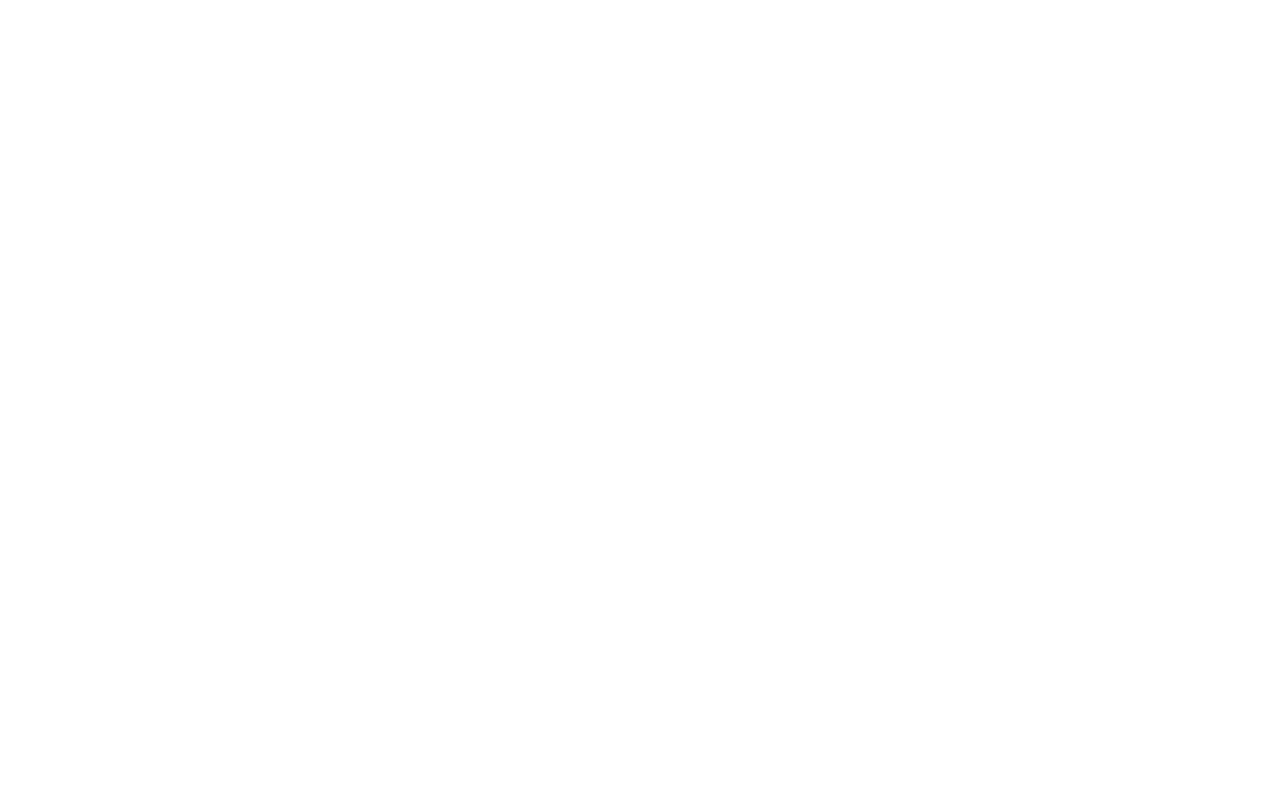
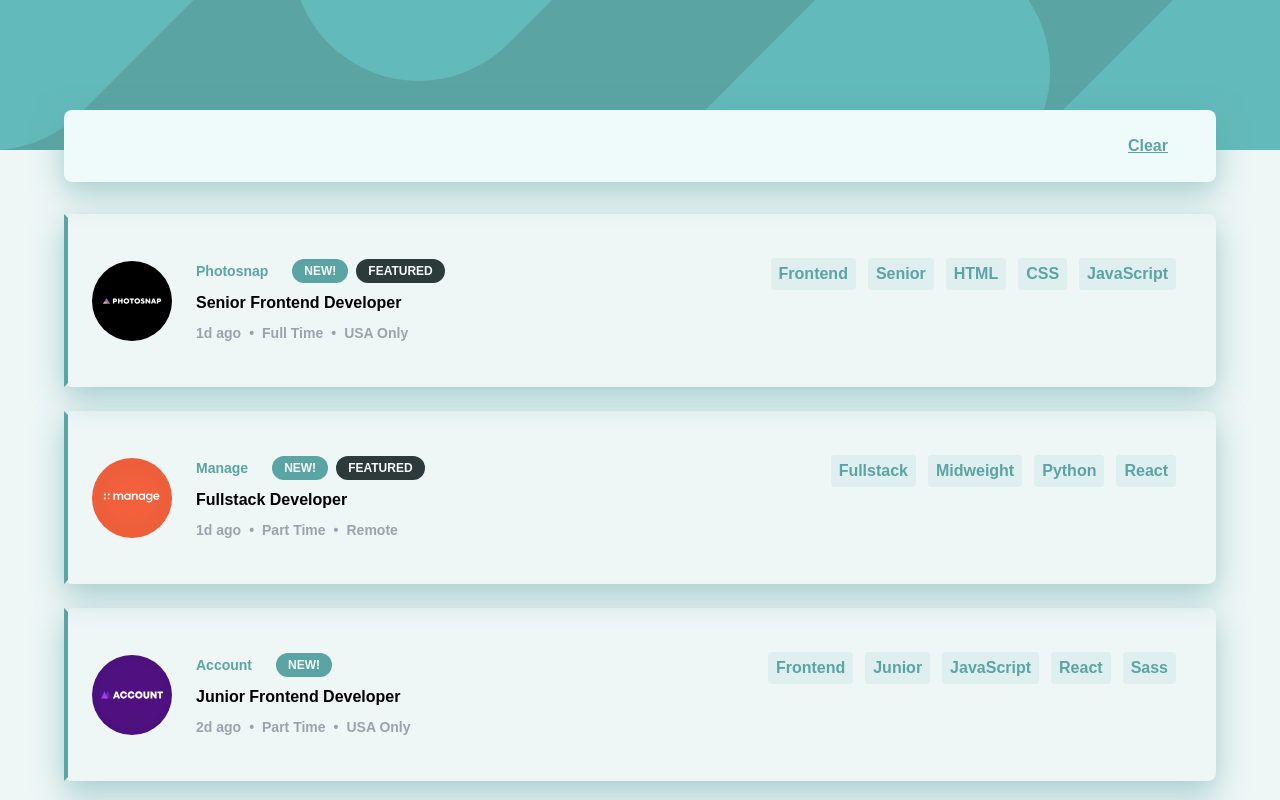
Before and after one commit to justin-m-morgan/fem_static-job-listings, a Next.js app: page / in a window 1280 px wide. Shown: the top 800 px of the page. Built offline with nearby package versions, Linux system fonts and the light colour scheme.

Commit message:
:lipstick: (layout) Implement basic layout per design drawings

```diff
--- /dev/null
+++ b/components/home/Body.js
@@ -0,0 +1,10 @@
+export default function Body({ children }) {
+  return (
+    <main class="py-24 md:py-16 px-6 lg:px-16 bg-neutral-faint">
+
+      <ul class="space-y-16 md:space-y-6">
+        {children}
+      </ul>
+    </main>
+  )
+}
--- /dev/null
+++ b/components/home/Container.js
@@ -0,0 +1,7 @@
+export default function Container({ children }) {
+  return (
+    <div className="w-full min-h-screen" >
+      {children}
+    </div>
+  )
+}
--- /dev/null
+++ b/components/home/Filter.js
@@ -0,0 +1,15 @@
+
+
+export default function Filter() {
+    return (
+        <div className="rounded overflow-hidden mr-4 flex items-center space-x-2">
+            <span className="text-primary-dark font-bold" x-text="filter[2]"></span>
+            <button
+                className="px-3 py-1 bg-primary-dark text-neutral-faint hover:bg-neutral-dark transition-colors duration-100"
+            //   @click="applied_filters = applied_filters.filter(filter => k != filter[0] && v != filter[1])"
+            >
+                <span className="inline-block transform scale-150 origin-center translate-y-[2px]">&#10006;</span>
+            </button>
+        </div>
+    )
+}
--- /dev/null
+++ b/components/home/Header.js
@@ -0,0 +1,15 @@
+import { useState } from "react"
+
+import Filter from "./Filter"
+
+export default function Header({ children }) {
+
+  return (
+    <header className="px-6 lg:px-16 bg-header-mobile lg:bg-header-desktop bg-cover bg-primary-dark min-h-[150px] flex flex-col justify-end">
+      <aside className="bg-neutral-light rounded-lg shadow-primaryGlow py-6 px-12 pl-6 flex transform translate-y-8">
+        {children}
+        <button className="ml-auto text-primary-dark underline font-bold">Clear</button>
+      </aside>
+    </header>
+  )
+}
--- /dev/null
+++ b/components/home/JobCard.js
@@ -0,0 +1,81 @@
+// {% if job.featured %}border-transparent border-l-primary-dark border-4  {% endif %}
+
+export default function JobCard({ job }) {
+  return (
+    <li className="relative rounded-lg shadow-primaryGlow lg:flex lg:justify-between">
+      <div className={`px-6 pt-10 pb-4 lg:pb-10 lg:flex lg:justify-between w-full ${job.new ? "border-transparent border-l-primary-dark border-4": "" }`}>
+        <div className="lg:flex lg:space-x-6 lg:items-center">
+          <CompanyImage job={job} />
+          <JobDescription job={job} />
+        </div>
+        <hr class="border-gray-400 my-4 lg:hidden" />
+        <div class="lg:ml-auto flex flex-wrap justify-start lg:items-start lg:justify-end text-primary-dark font-bold">
+          <DetailPill text={job.role} />
+          <DetailPill text={job.level} />
+          {job.languages.map(language => <DetailPill text={language} />)}
+          {job.tools.map(tool => <DetailPill text={tool} />)}
+        </div>
+      </div>
+    </li>
+  )
+}
+
+function JobDescription({ job }) {
+  return (
+    <div>
+      <div class="flex items-center space-x-2 font-bold">
+        <CompanyName job={job} />
+        {job.new && <TagPill key="new" value={true} text="New!" color_class="bg-primary-dark" />}
+        {job.featured && <TagPill key="featured" value={true} text="Featured" color_class="bg-neutral-dark" />}
+      </div>
+
+      <JobPosition job={job} />
+      <JobDetails job={job} />
+    </div>
+  )
+}
+
+function CompanyImage({ job }) {
+  return (
+    <img src={job.logo} alt="{job.company} Logo" className="absolute md:relative -top-8 md:top-0 h-16 md:h-20" />
+  )
+}
+
+function CompanyName({ job }) {
+  return (
+    <p class="text-primary-dark text-md pr-4 text-sm">{job.company}</p>
+  )
+}
+
+function TagPill({ text, color_class }) {
+  return (
+    <button >
+      <span className={"inline-block font-bold uppercase text-gray-50 rounded-full px-3 py-1 text-xs " + color_class}>{text}</span>
+    </button>
+  )
+}
+function DetailPill({ text }) {
+  return (
+    <button>
+      <span class="inline-block px-2 py-1 font-bold bg-primary-dark bg-opacity-10 rounded mr-3 mb-3">{text}</span>
+    </button>
+  )
+}
+
+function JobPosition({ job }) {
+  return (
+    <p class="font-bold py-2 text-md">{job.position}</p>
+  )
+}
+function JobDetails({ job }) {
+  return (
+
+    <div class="flex space-x-2 text-gray-400 font-semibold text-sm">
+      <p>{job.postedAt}</p>
+      <span>&bull;</span>
+      <p>{job.contract}</p>
+      <span>&bull;</span>
+      <p >{job.location}</p>
+    </div>
+  )
+}
--- a/pages/index.js
+++ b/pages/index.js
@@ -1,15 +1,35 @@
+import { useState } from 'react'
+
 import Head from 'next/head'
-// import styles from '../styles/Home.module.css'
+
+import jobPosts from "../jobPosts.json"
+
+import Container from "../components/home/Container"
+import Header from "../components/home/Header"
+import Body from "../components/home/Body"
+import JobCard from "../components/home/JobCard"
+import Filter from "../components/home/Filter"
+
 
 export default function Home() {
+  const [filters, setFilters] = useState([])
+
   return (
-    <div >
+    <Container>
       <Head>
         <title>Create Next App</title>
         <link rel="icon" href="/images/favicon-32x32.png" />
       </Head>
+        <Header />
+        <Body>
+        <ul className="space-y-16 md:space-y-6">
+        {jobPosts.map(job => (
+          <JobCard key={job.id} job={job} />
+        ))}
+        </ul>
+        </Body>
+      </Container>
 
 
-    </div>
   )
 }
--- a/tailwind.config.js
+++ b/tailwind.config.js
@@ -9,8 +9,8 @@
     },
     extend: {
       backgroundImage: theme => ({
-        'header-desktop': "url('images/bg-header-desktop.svg')",
-        'header-mobile': "url('images/bg-header-mobile.svg')"
+        'header-desktop': "url('/images/bg-header-desktop.svg')",
+        'header-mobile': "url('/images/bg-header-mobile.svg')"
       }),
       colors: {
         primary: {
```
Also changed, not shown: 2 other files (tests, documents, lock files or other folders).
